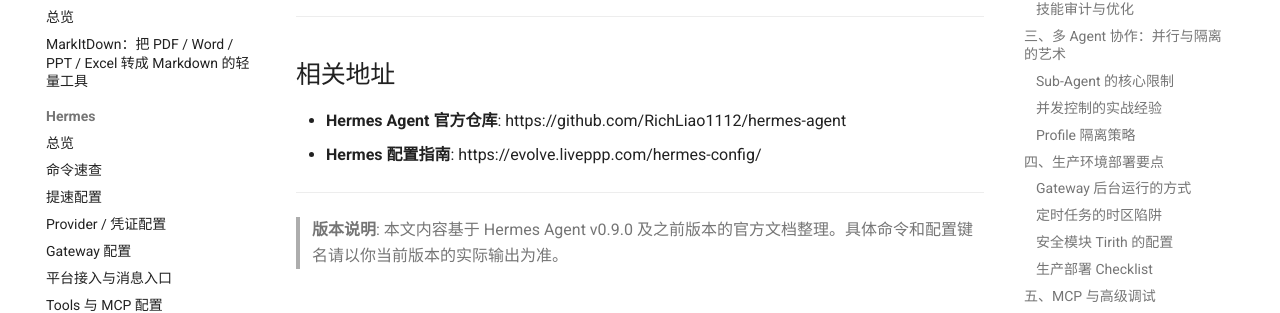
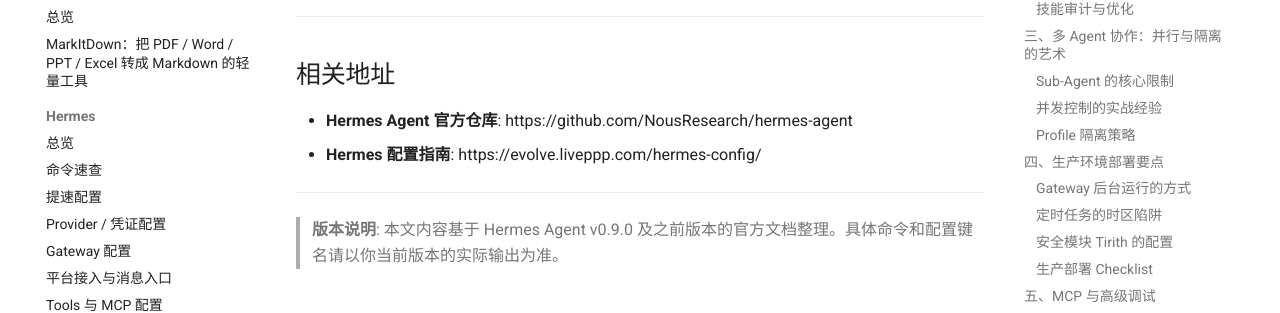
Before and after one commit to RichLiao1112/evolve, an MkDocs documentation site: the page built from docs/reports/hermes-agent-advanced-guide.md, in a window 1280 px wide and 900 px high, scrolled down 7456 px. Shown: the part 333-646 px from the top of the window. Built offline with MkDocs 1.6.1 and Material for MkDocs 9.7.7, drawn with Linux system fonts in a browser that asks for light colours; comment, search, counter and statistics services are not loaded; some of the changed lines change nothing that is shown.

Commit message:
docs: update hermes agent repo link to NousResearch

```diff
--- a/docs/reports/hermes-agent-advanced-guide.md
+++ b/docs/reports/hermes-agent-advanced-guide.md
@@ -364,7 +364,7 @@
 
 ## 相关地址
 
-- **Hermes Agent 官方仓库**: https://github.com/RichLiao1112/hermes-agent
+- **Hermes Agent 官方仓库**: https://github.com/NousResearch/hermes-agent
 - **Hermes 配置指南**: https://evolve.liveppp.com/hermes-config/
 
 ---
```
